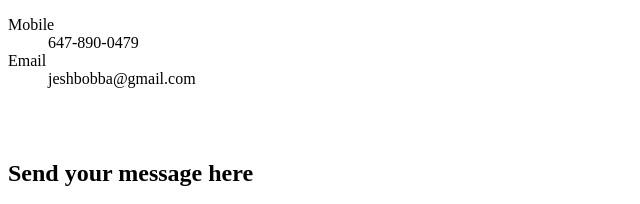
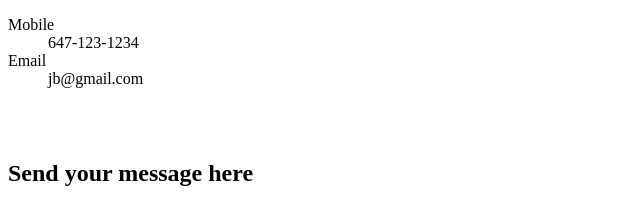
Before and after one commit to jagadishbobba/CVJAG, a plain HTML site: page ContactMe.html in a window 1280 px wide. Shown: the top 204 px of the page, 0-640 px from the left. Drawn offline with Linux system fonts and the light colour scheme.

Commit message:
SecondCommit

```diff
--- a/ContactMe.html
+++ b/ContactMe.html
@@ -7,14 +7,14 @@
   <body>
     <dl>
       <dt>Mobile</dt>
-      <dd>647-890-0479</dd>
+      <dd>647-123-1234</dd>
       <dt>Email</dt>
-      <dd><a href="jeshbobba@gmail.com"></a>jeshbobba@gmail.com</dd>
+      <dd><a href="jb@gmail.com"></a>jb@gmail.com</dd>
     </dl>
     <br>
     <br>
     <h2>Send your message here</h2>
-    <form action="mailto:jeshbobba@gmail.com" method="post" enctype="text/plain">
+    <form action="mailto:jb@gmail.com" method="post" enctype="text/plain">
       <label for="Name">Your name:</label>
       <input type="text" name="Your Name" value="">
       <br>
```
